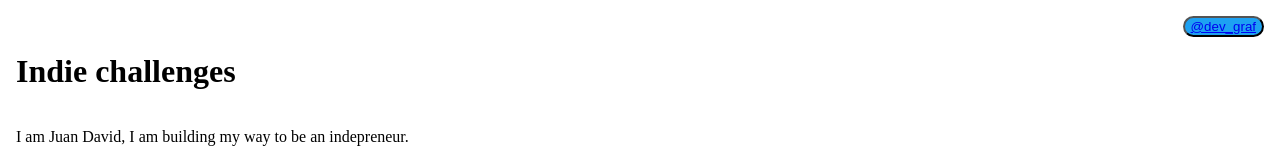
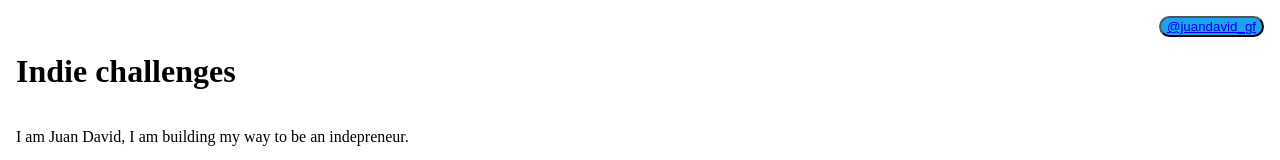
Before and after one commit to juandavidGF/ideas, a Next.js app: page /ideas/indie-challenges in a window 1280 px wide. Shown: the top 160 px of the page. Built offline with nearby package versions, Linux system fonts and the light colour scheme.

Commit message:
update username twitter

```diff
--- a/src/pages/ideas/indie-challenges.jsx
+++ b/src/pages/ideas/indie-challenges.jsx
@@ -41,8 +41,8 @@ export default function Indiechallenges() {
 				{/* <link rel="icon" href="/favicon.ico" /> */}
 			</Head>
 			<button className={styles.twitter}>
-				<Link href="https://twitter.com/dev_graf">
-					@dev_graf
+				<Link href="https://twitter.com/juandavid_gf">
+					@juandavid_gf
 				</Link>
 				</button>
 			<main className={styles.main}>
```
